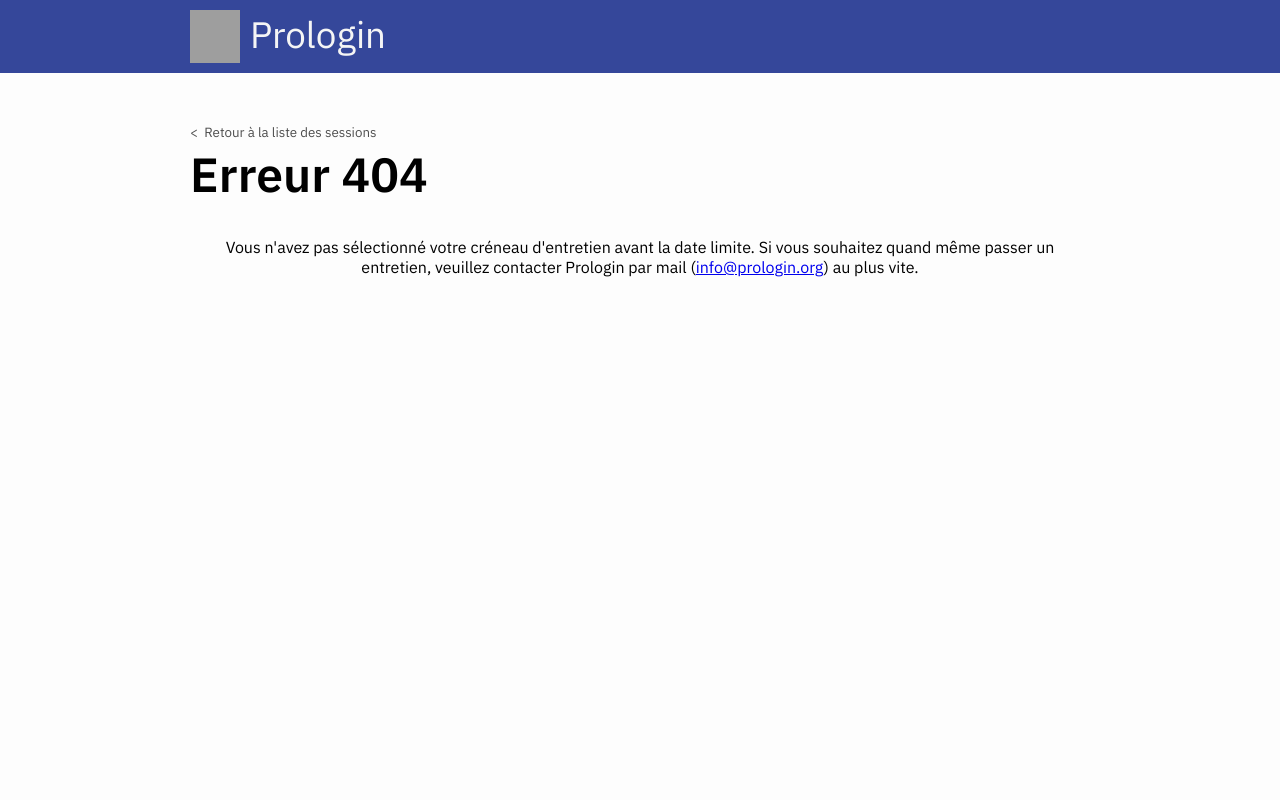
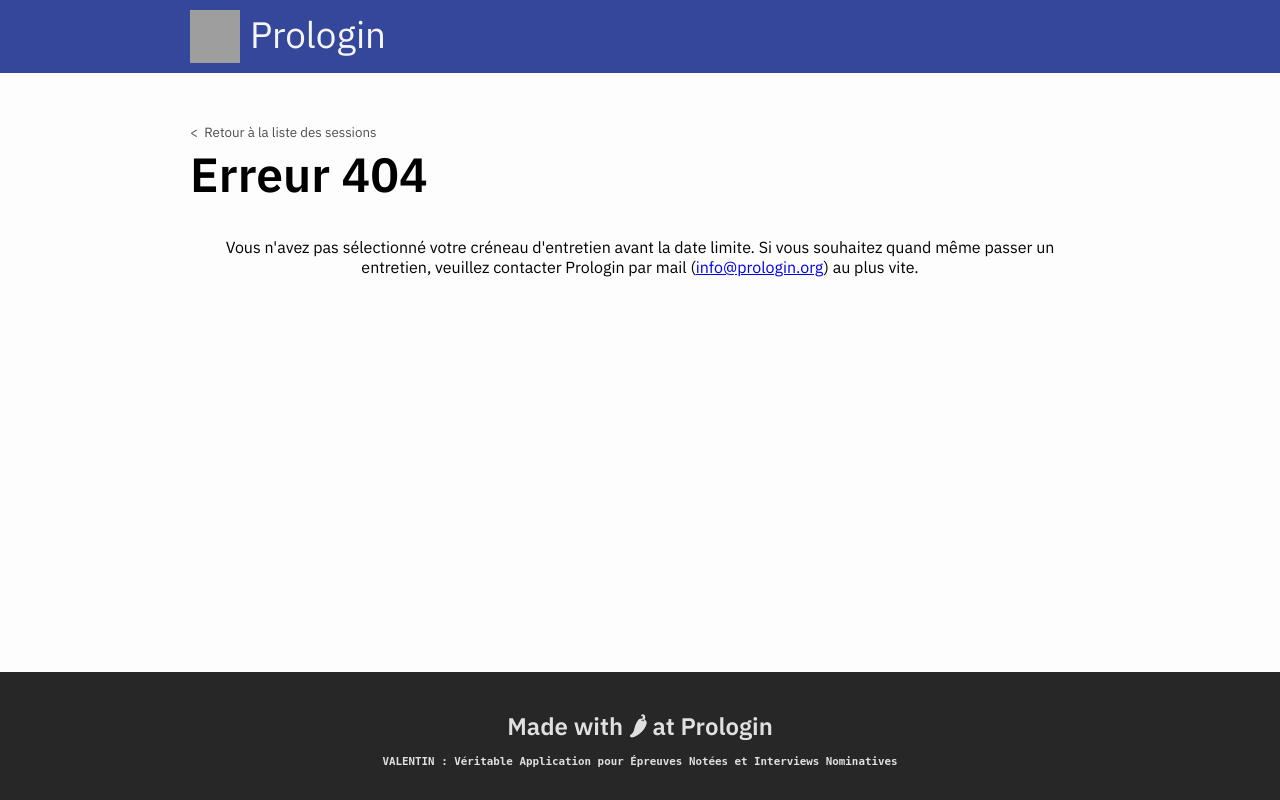
Before and after one commit to prologin/a2perp, a Django app: template valentin/interviews/templates/interviews/no-interview.html in a window 1280 px wide. Run offline with Django 3.2, Linux system fonts and the light colour scheme; the template is opened without the code that fills it, so the values that code supplies are empty; parts of the project's set-up code (start-up, migrations or seed data) failed here and were passed over; grey boxes are pictures that could not be loaded.

Commit message:
semifinals: add footer explaining app name

```diff
--- a/valentin/semifinals/static/semifinals/css/base.css
+++ b/valentin/semifinals/static/semifinals/css/base.css
@@ -9,12 +9,23 @@
     --color-secondary: #6d6d6d;
 }
 
+html {
+    height: 100%;
+}
+
 body {
     margin: 0;
     padding: 0;
     background-color: rgb(253, 253, 253);
     font-family: 'IBM Plex Sans', sans-serif;
     vertical-align: middle;
+    display: flex;
+    height: 100%;
+    flex-direction: column;
+}
+
+main {
+    flex: 1 0 auto;
 }
 
 h1 {
@@ -330,3 +341,21 @@ span.help-text {
 .window-body p {
     margin: 0.2em 0 0.2em;
 }
+
+.sf-footer {
+    flex-shrink: 0;
+    text-align: center;
+    background-color: #272727;
+    color: rgb(224, 224, 224);
+    font-weight: bold;
+    padding: 2em 0;
+}
+
+.footer-title {
+    margin: 0.2em 0;
+    font-size: 1.5em;
+}
+
+.footer-app-name {
+    font-family: monospace;
+}
--- a/valentin/semifinals/templates/semifinals/base.html
+++ b/valentin/semifinals/templates/semifinals/base.html
@@ -2,13 +2,14 @@
 <html>
     <head>
         <meta charset="utf-8">
-        <meta name="viewport" content="width=device-width, initial-scale=1">
+        <meta name="viewport" content="width=device-width, initial-scale=0.7">
         <link rel="stylesheet" href="https://cdnjs.cloudflare.com/ajax/libs/line-awesome/1.3.0/line-awesome/css/line-awesome.min.css" integrity="sha512-vebUliqxrVkBy3gucMhClmyQP9On/HAWQdKDXRaAlb/FKuTbxkjPKUyqVOxAcGwFDka79eTF+YXwfke1h3/wfg==" crossorigin="anonymous" />
         <link rel="stylesheet" href="{% static 'semifinals/css/base.css' %}">
         {% block base_extra_head %}{% endblock %}
     </head>
 
     <body>
+        <main>
         <div class="banner">
             <div class="banner-content">
                 <img src="https://prologin.org/static/img/logo_cube.png" alt="Logo Prologin Cube" width="50" height="53">
@@ -18,5 +19,12 @@
         {% block content %}{% endblock %}
         <br><br>
         {% block extra_body %}{% endblock %}
+        </main>
+        <footer class="sf-footer">
+            <div class="container">
+                <p class="footer-title">Made with 🌶 at Prologin</p>
+                <small class="footer-app-name">VALENTIN : Véritable Application pour Épreuves Notées et Interviews Nominatives</small>
+            </div>
+        </footer>
     </body>
 </html>
```
